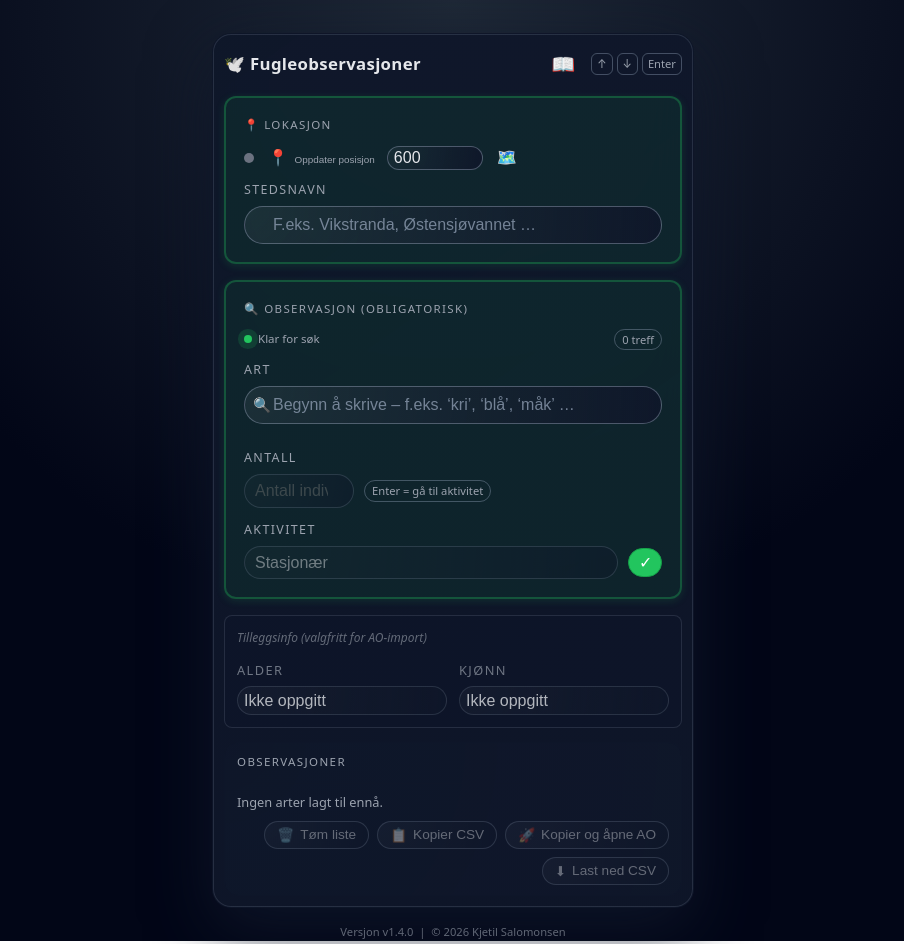
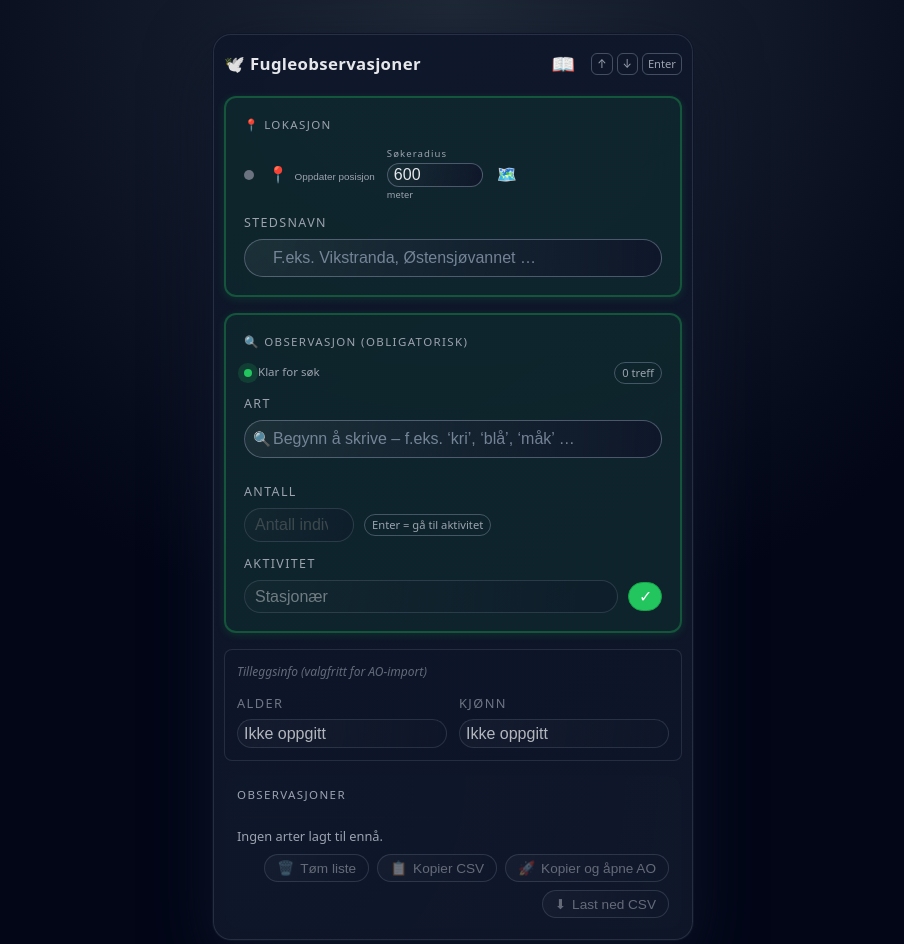
Before and after one commit to kjetil-salo/enkel-ao, a website: page public/index.html in a window 1280 px wide. Shown: the top 944 px of the page, without its empty margins (187-1091 px from the left). Drawn offline with Linux system fonts and the light colour scheme; no server answers.

Commit message:
Forbedre søkeradius-felt: legg til label, bedre tooltip og enhetsindikator

```diff
--- a/public/index.html
+++ b/public/index.html
@@ -648,6 +648,8 @@
             <button class="icon-btn" id="loc-btn" title="Oppdater posisjon" style="font-size:0.92em;padding:1.5px 6px;min-width:0;min-height:0;line-height:1;">
               📍 <span style="font-size:0.62em;font-weight:500;margin-left:2px;">Oppdater posisjon</span>
             </button>
+            <div style="display:flex;flex-direction:column;align-items:flex-start;">
+              <label for="ao-size" style="font-size:0.6rem;color:var(--muted);margin-bottom:2px;text-transform:none;">Søkeradius</label>
               <input
                 type="number"
                 id="ao-size"
@@ -656,8 +658,10 @@
                 step="50"
                 value="600"
                 style="width:96px;font-size:0.98em;padding:2px 6px;"
-              title="Søkeområde i meter"
+                title="Søkeradius i meter (100-3000m). Bestemmer hvor stort område du leter etter observasjonslokaliteter i."
               />
+              <span style="font-size:0.58rem;color:var(--muted);margin-top:1px;">meter</span>
+            </div>
             <button class="icon-btn" id="loc-map-btn" title="Vis i kart" style="font-size:1.1em;padding:3px 8px;min-width:0;min-height:0;line-height:1.1;">🗺️</button>
           </div>
           <div class="row" style="margin-top:10px;">
```
Lines whose indentation alone changed are shown as unchanged.
